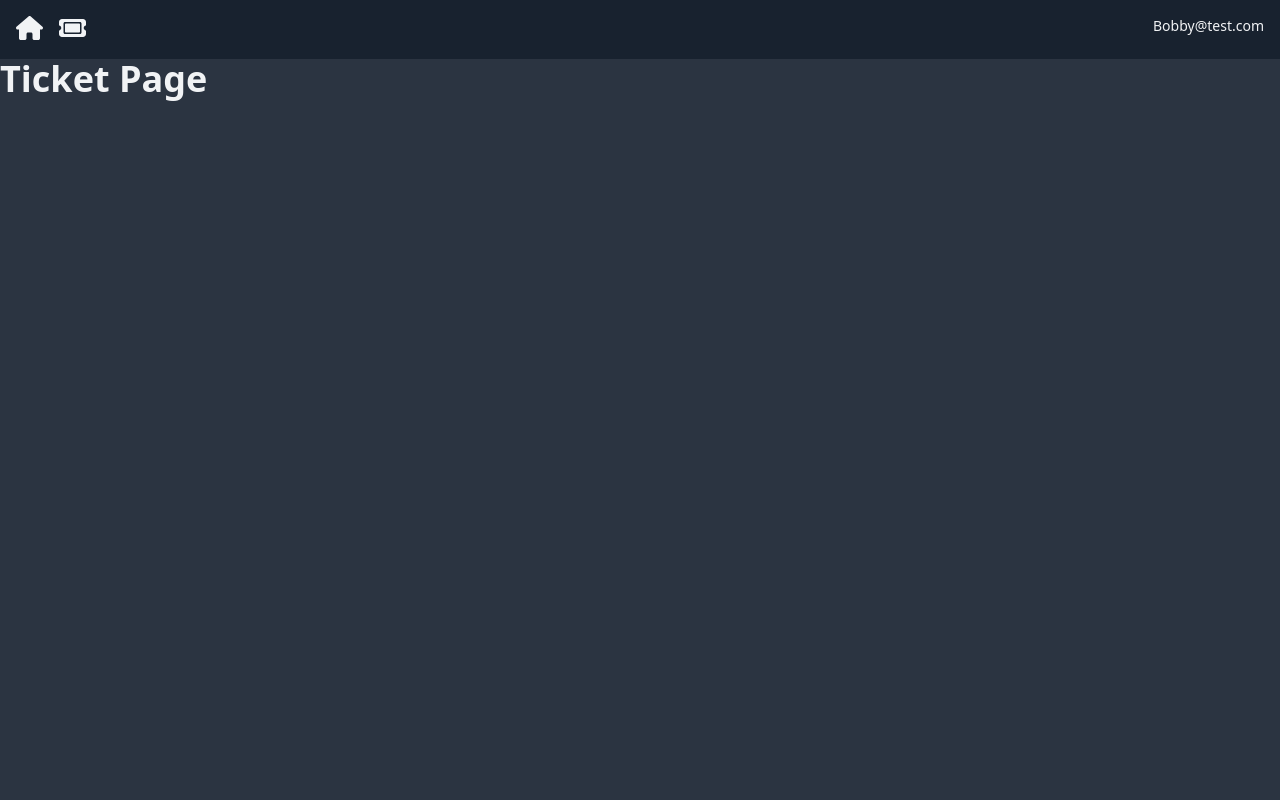
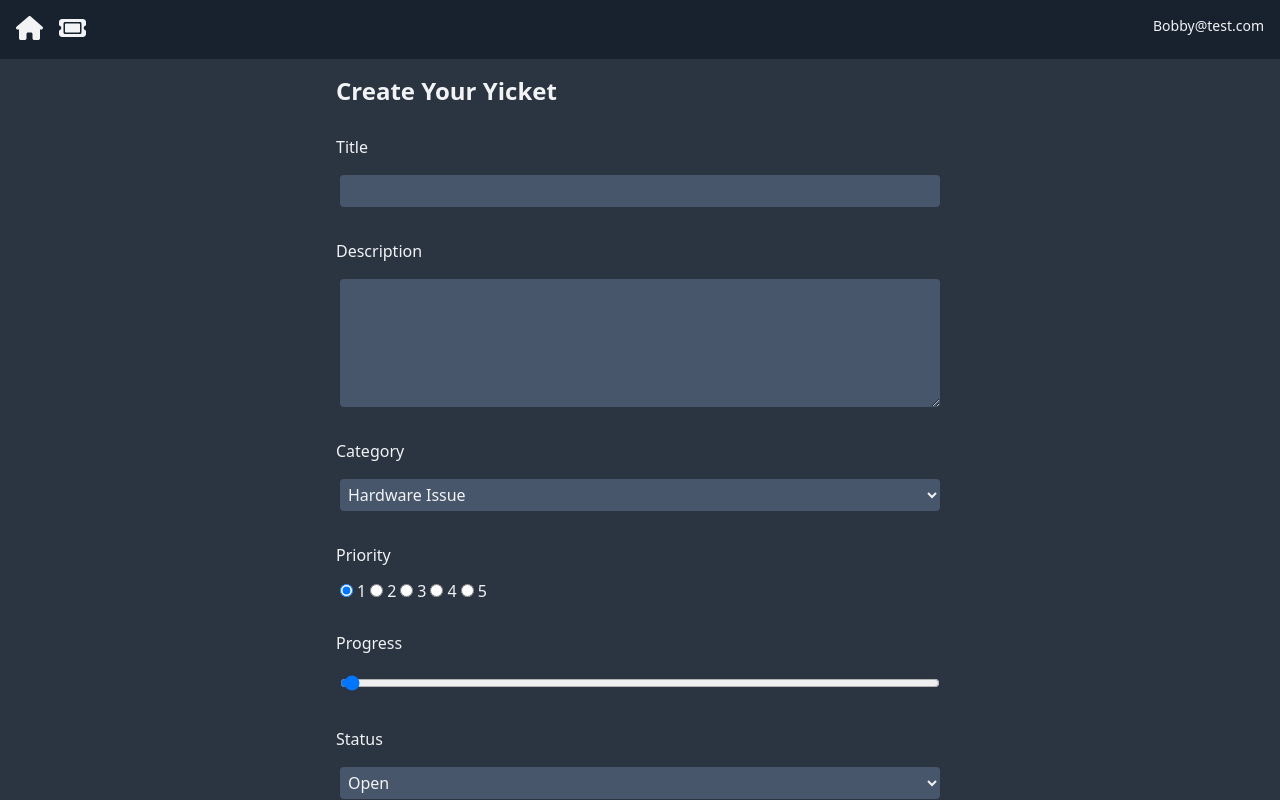
Before and after one commit to clshu/next-ticketing, a Next.js app: page /ticket-page/new in a window 1280 px wide. Built offline with nearby package versions, Linux system fonts and the light colour scheme.

Commit message:
Create a TicketForm, style all components

```diff
--- a/src/app/globals.css
+++ b/src/app/globals.css
@@ -25,6 +25,17 @@
   p {
     @apply text-sm  text-default-text;
   }
+  form {
+    @apply rounded-xl p-4;
+  }
+  label {
+    @apply mt-4;
+  }
+  input,
+  select,
+  textarea {
+    @apply m-1 rounded bg-card p-1;
+  }
 }
 
 @layer components {
--- a/src/app/ticket-page/[id]/page.tsx
+++ b/src/app/ticket-page/[id]/page.tsx
@@ -1,3 +1,5 @@
+import TicketForm from '@/components/TicketForm'
+
 export default function TicketPage() {
-  return <h1>Ticket Page</h1>
+  return <TicketForm />
 }
--- /dev/null
+++ b/src/components/TicketForm.tsx
@@ -0,0 +1,125 @@
+'use client'
+
+import React, { useState } from 'react'
+import { useRouter } from 'next/navigation'
+import Radio from '@/components/form/Radio'
+
+const startingTicketData = {
+  title: '',
+  description: '',
+  priority: 1,
+  progress: 0,
+  status: 'open',
+  category: 'Hardware Issue',
+  active: true,
+}
+
+const TicketForm = () => {
+  const [formData, setFormData] = useState(startingTicketData)
+
+  const handleChange = (e) => {
+    const value = e.target.value
+    const name = e.target.name
+    setFormData((prev) => ({ ...prev, [name]: value }))
+  }
+
+  const handleSubmit = async () => {}
+
+  return (
+    <div className="flex justify-center">
+      <form
+        className="flex flex-col gap-3 w-1/2"
+        method="POST"
+        onSubmit={handleSubmit}
+      >
+        <h3>Create Your Yicket</h3>
+        <label>Title</label>
+        <input
+          id="title"
+          name="title"
+          type="text"
+          onChange={handleChange}
+          required={true}
+          value={formData.title}
+        />
+        <label>Description</label>
+        <textarea
+          id="description"
+          name="description"
+          onChange={handleChange}
+          required={true}
+          value={formData.description}
+          rows={5}
+        />
+        <label>Category</label>
+        <select
+          name="category"
+          value={formData.category}
+          onChange={handleChange}
+        >
+          <option value="Hardware Issue">Hardware Issue</option>
+          <option value="Software Issue">Software Issue</option>
+          <option value="Network Issue">Network Issue</option>
+          <option value="Other">Other</option>
+        </select>
+        <label>Priority</label>
+        <div>
+          <Radio
+            formData={formData}
+            handleChange={handleChange}
+            seq={1}
+            id="priority-1"
+            name="priority"
+          />
+          <Radio
+            formData={formData}
+            handleChange={handleChange}
+            seq={2}
+            id="priority-2"
+            name="priority"
+          />
+          <Radio
+            formData={formData}
+            handleChange={handleChange}
+            seq={3}
+            id="priority-3"
+            name="priority"
+          />
+          <Radio
+            formData={formData}
+            handleChange={handleChange}
+            seq={4}
+            id="priority-4"
+            name="priority"
+          />
+          <Radio
+            formData={formData}
+            handleChange={handleChange}
+            seq={5}
+            id="priority-5"
+            name="priority"
+          />
+        </div>
+        <label>Progress</label>
+        <input
+          id="progress"
+          name="progress"
+          type="range"
+          onChange={handleChange}
+          value={formData.progress}
+          min="0"
+          max="100"
+        />
+        <label>Status</label>
+        <select name="status" value={formData.status} onChange={handleChange}>
+          <option value="open">Open</option>
+          <option value="in-progress">In Progress</option>
+          <option value="closed">Closed</option>
+        </select>
+        <input className="btn" type="submit" value="Create Ticket" />
+      </form>
+    </div>
+  )
+}
+
+export default TicketForm
--- /dev/null
+++ b/src/components/form/Radio.tsx
@@ -0,0 +1,19 @@
+import { RadioProps } from '@/components/types'
+
+const Radio = ({ formData, handleChange, seq, id, name }: RadioProps) => {
+  return (
+    <>
+      <input
+        id={id}
+        name={name}
+        type="radio"
+        value={seq}
+        onChange={handleChange}
+        checked={formData.priority == seq}
+      />
+      <label htmlFor={id}>{seq}</label>
+    </>
+  )
+}
+
+export default Radio
--- /dev/null
+++ b/src/components/types.ts
@@ -0,0 +1,9 @@
+/* eslint-disable @typescript-eslint/no-explicit-any */
+
+export interface RadioProps {
+  formData: any
+  handleChange: any
+  seq: number
+  id: string
+  name: string
+}
--- a/src/models/Ticket.ts
+++ b/src/models/Ticket.ts
@@ -1,9 +1,4 @@
 import mongoose, { Schema } from 'mongoose'
-
-const uri = process.env.MONGODB_URI || 'mongodb://localhost:27017/ticket'
-
-mongoose.connect(uri)
-mongoose.Promise = global.Promise
 
 export interface ITicket extends mongoose.Document {
   title: string
```
Also changed, not shown: src/api/route.ts (added, +16 -0 lines).
